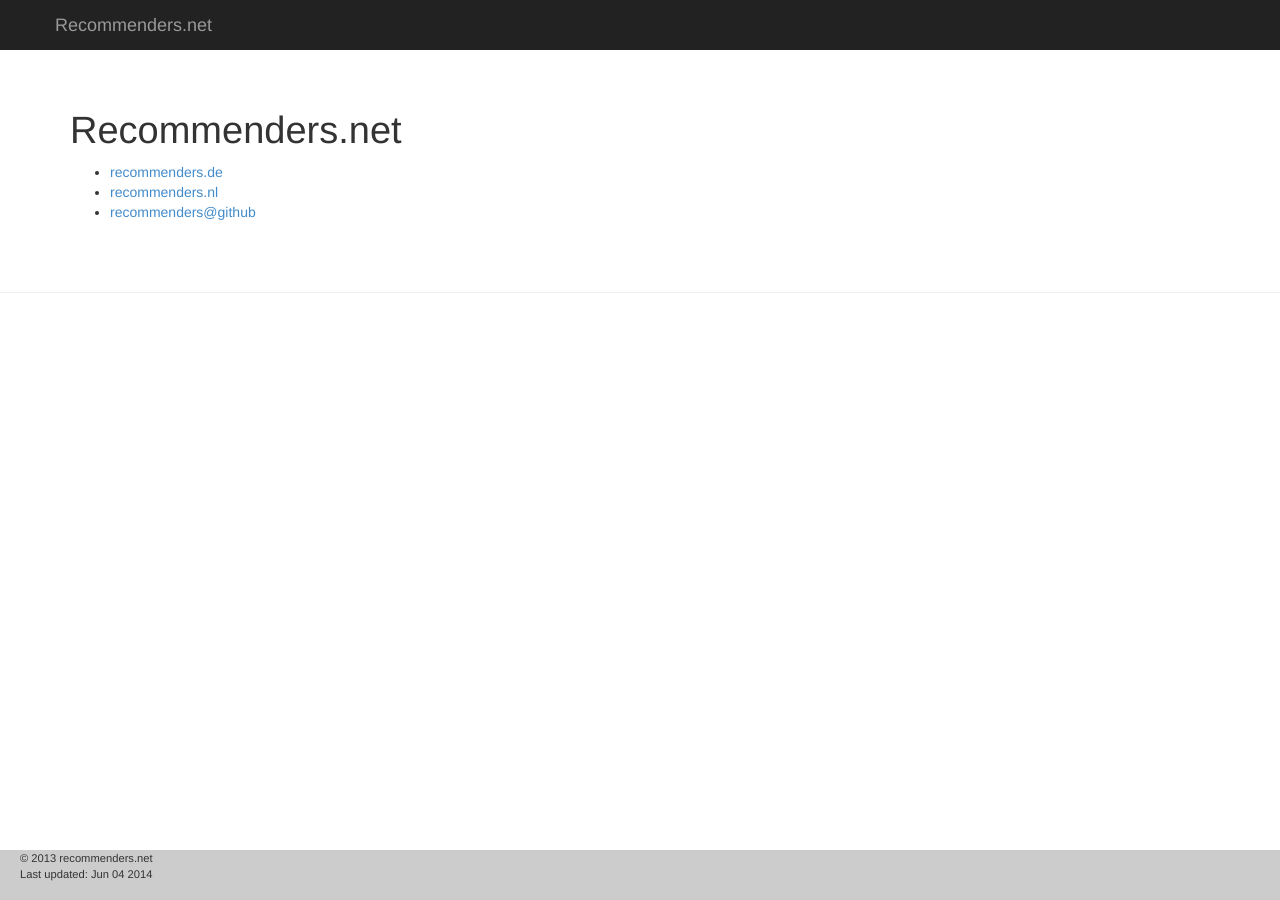
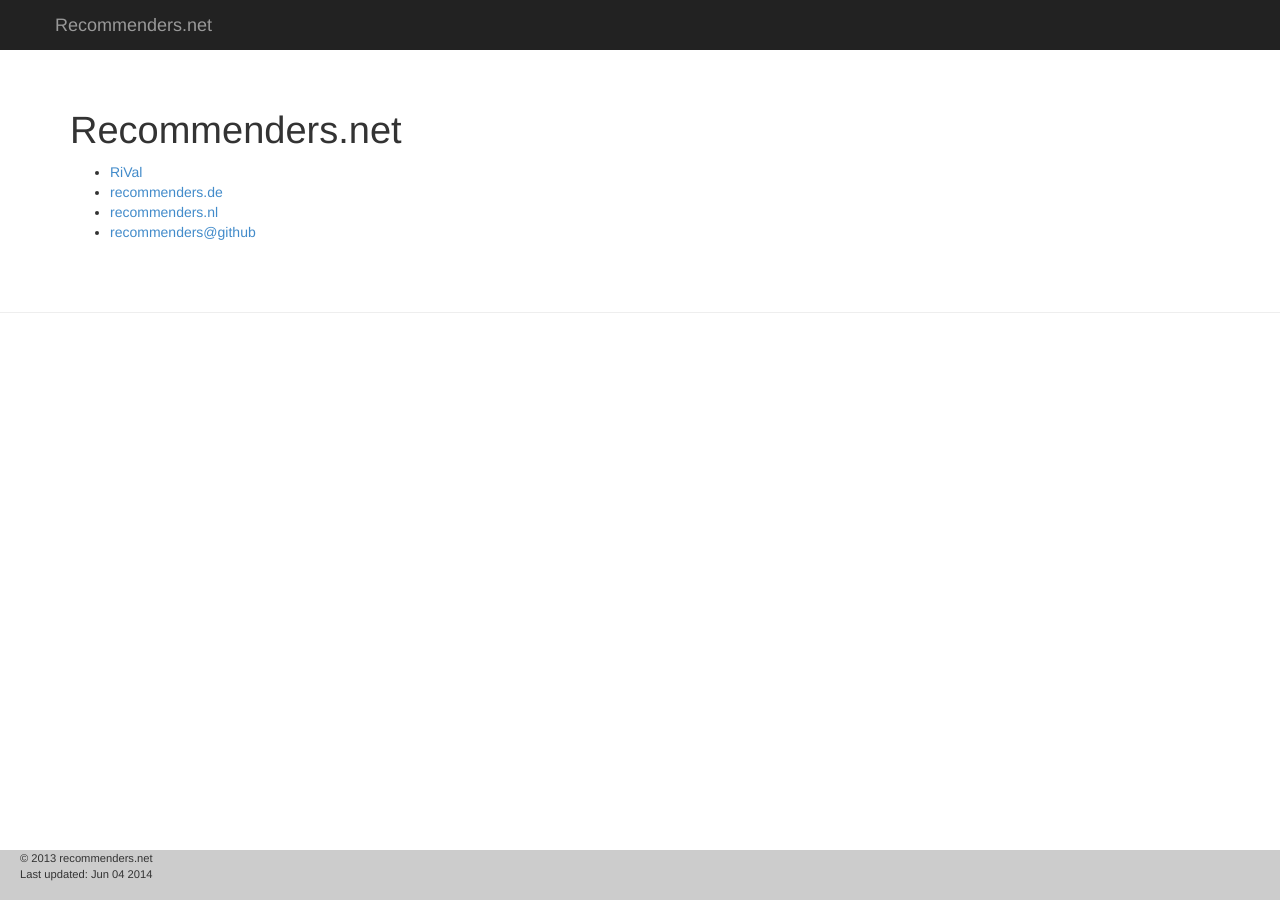
Before and after one commit to recommenders/recommenders.github.io, a Jekyll site: the page built from index.html, in a window 1280 px wide. Built offline with Jekyll 4.4.1, drawn with Linux system fonts in a browser that asks for light colours; nearby versions of some CDN libraries; library files that are not in the unit come from our copies; Markdown is read by kramdown in place of the engine named in the settings.

Commit message:
added link to rival

```diff
--- a/index.html
+++ b/index.html
@@ -6,6 +6,7 @@ title: Recommenders.net
 	<h1>Recommenders.net</h1>
 	<div id="textarea">
 		<ul class="posts">
+			<li><a href="http://rival.recommenders.net">RiVal</a></li>
 			<li><a href="http://www.recommenders.de">recommenders.de</a></li>
 			<li><a href="http://www.recommenders.nl">recommenders.nl</a></li>
 			<li><a href="http://github.com/recommenders">recommenders@github</a></li>
```
Lines whose indentation alone changed are shown as unchanged.
